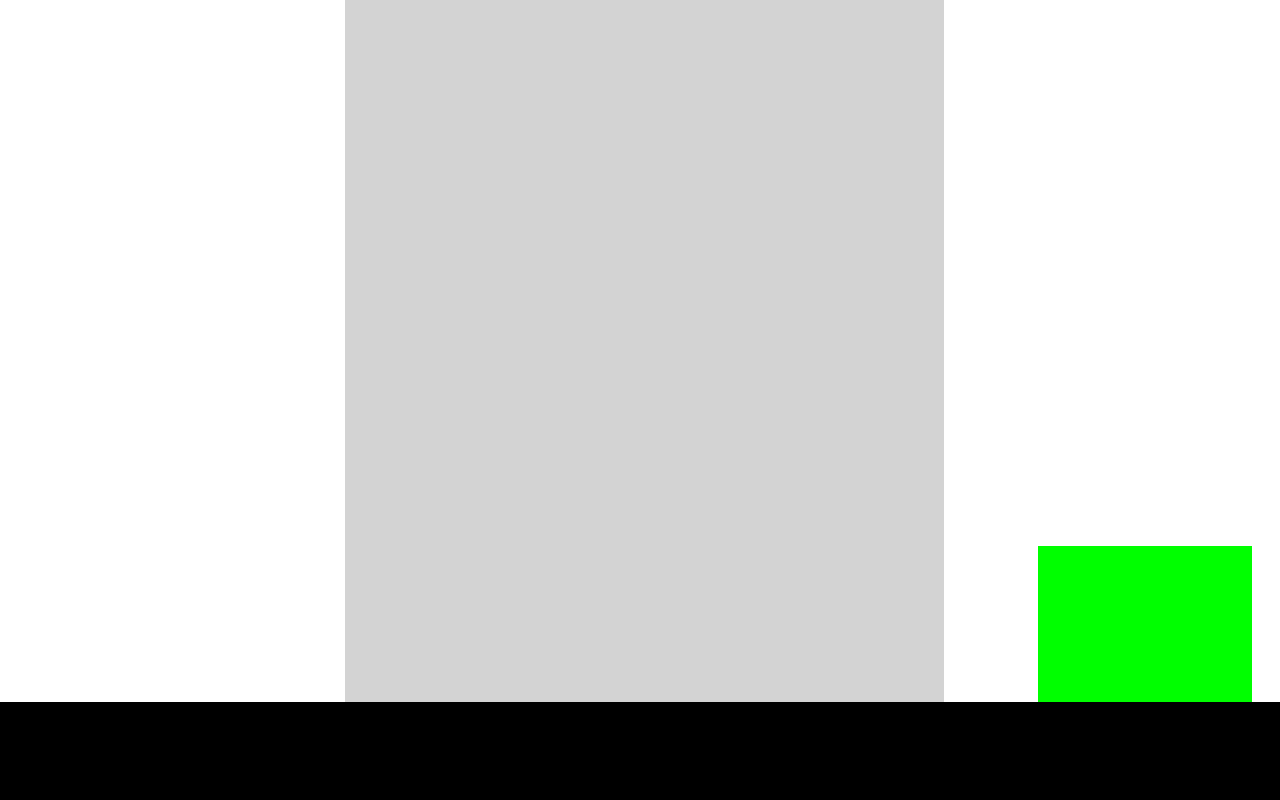
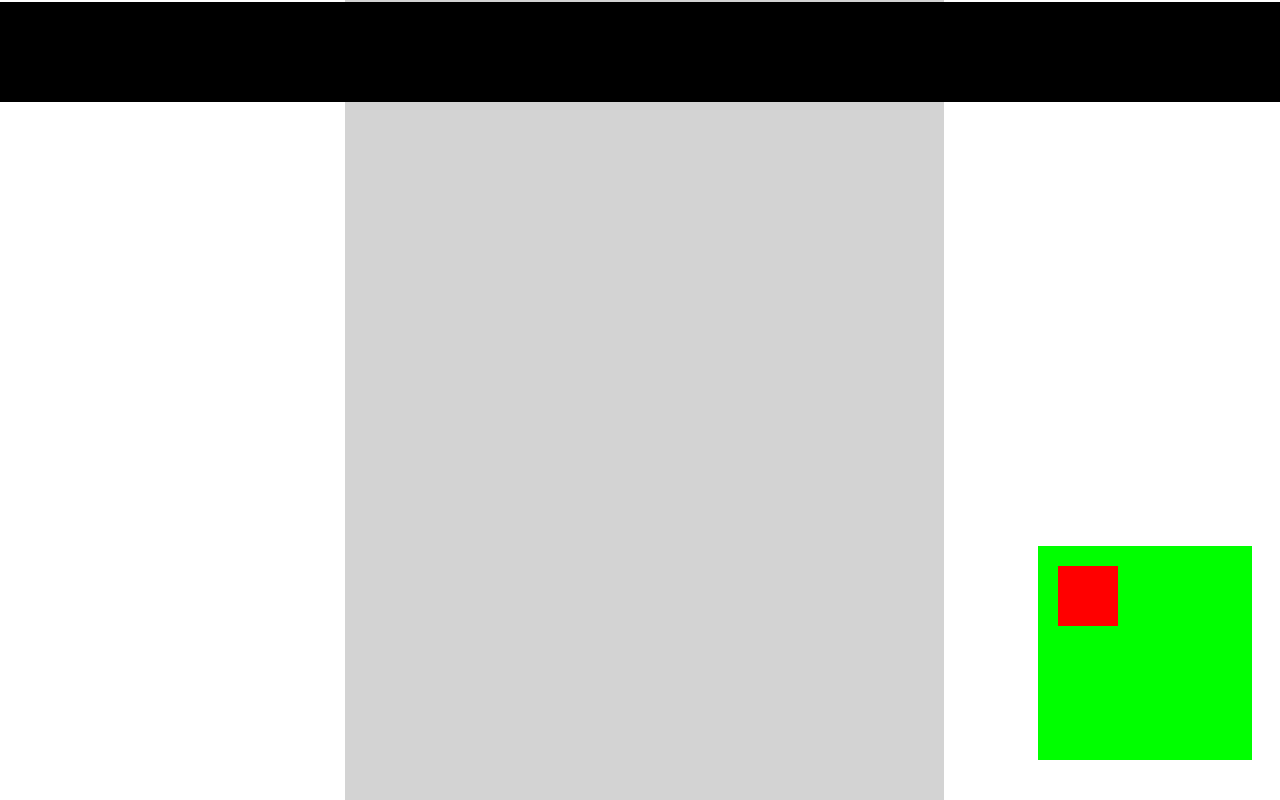
Before and after one commit to ShentoHendriks/shento.github.io, a plain HTML site: page Opdracht-4A/index.html in a window 1280 px wide. Shown: the part 698-1498 px from the top of the page. Drawn offline with Linux system fonts and the light colour scheme.

Commit message:
Add files via upload

```diff
--- a/Opdracht-4A/css/reset.css
+++ b/Opdracht-4A/css/reset.css
@@ -29,7 +29,10 @@ footer, header, hgroup, menu, nav, section {
 	display: block;
 }
 body {
+	position: relative;
 	line-height: 1;
+	height: 1498px;
+    width: 1366px;
 }
 ol, ul {
 	list-style: none;
@@ -48,6 +51,7 @@ table {
 }
 
 header {
+	position: relative;
 	background: red;
 	height: 150px;
 	width: 1366px;
@@ -57,8 +61,8 @@ header {
 	position: relative;
 	width: 214px;
 	height: 214px;
-	margin-left: 114px;
-	margin-top: -107px;
+	left: 114px;
+	top: -107px; /* de height header (150px) - y-afstand van blauwblok tot top pagina (43px)  */
 	background: blue;
 }
 
@@ -66,18 +70,19 @@ header {
 	position: absolute;
 	height: 60px;
 	width: 60px;
-	margin-left: 134px;
-	margin-top: 134px;
+	left: 134px;
+	top: 134px;
 	background: red;
 }
 
 .grijsblok {
-	margin-left: 345px;
-	margin-right: 422px;
+	position: relative;
+	left: 345px;
+	right: 422px;
+	top: -214px; /* height blauwblok */
 	background: lightgray;
 	height: 1348px;
 	width: 599px;
-	margin-top: -107px;
 }
 
 footer {
@@ -85,14 +90,23 @@ footer {
 	background-color: black;
 	width: 1366px;
 	height: 100px;
-	top: 1400px;
+	bottom: 0;
 }
 
 .groen {
 	position: absolute;
-	top: 1244px;
-	left: 1038px;
+	right: 114px;
+	bottom: 40px;
 	height: 214px;
 	width: 214px;
 	background: #00FF00;
 }
+
+.roodingroen {
+	position: absolute;
+	top: 20px;
+	left: 20px;
+	background: red;
+	width: 60px;
+	height: 60px;
+}
--- a/Opdracht-4A/index.html
+++ b/Opdracht-4A/index.html
@@ -13,6 +13,8 @@
     </div>
     <div class="grijsblok"></div>
     <footer>test</footer>
-    <div class="groen"></div>
+    <div class="groen">
+        <div class="roodingroen"></div>
+    </div>
 </body>
 </html>
```
